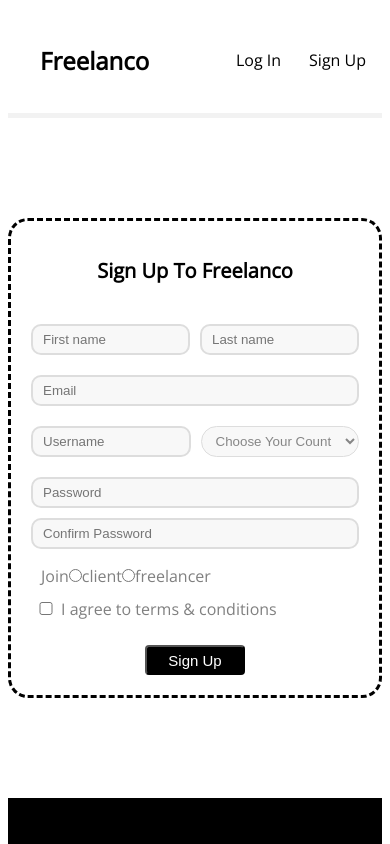
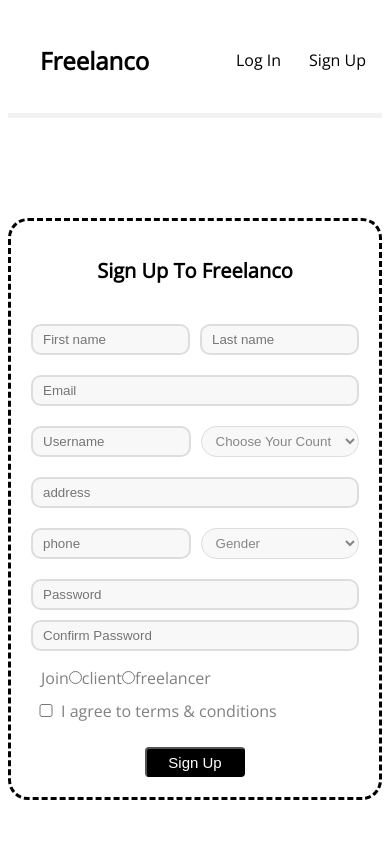
Before and after one commit to moezemara/freelance-dashboard, a React (Create React App) app: page /signup in a window 390 px wide. Shown: the top 844 px of the page. Built offline with nearby package versions, Linux system fonts and the light colour scheme.

Commit message:
added phone address and sex to signup

```diff
--- a/src/SignUp.js
+++ b/src/SignUp.js
@@ -216,6 +216,21 @@ const SignUp = () => {
                     </select>
                 </div>
 
+
+                <input placeholder="address"/>
+
+                <div className="name_part">
+                <input type="text" style={{marginRight:10}} placeholder="phone"/>
+
+<select>
+<option value="" disabled selected hidden>Gender</option>
+<option value="male">male</option>
+<option value="female">female</option>
+<option value="others">others</option>
+</select>
+                </div>
+
+
                 <input placeholder="Password"/>
                 <input placeholder="Confirm Password"/>
 
```
